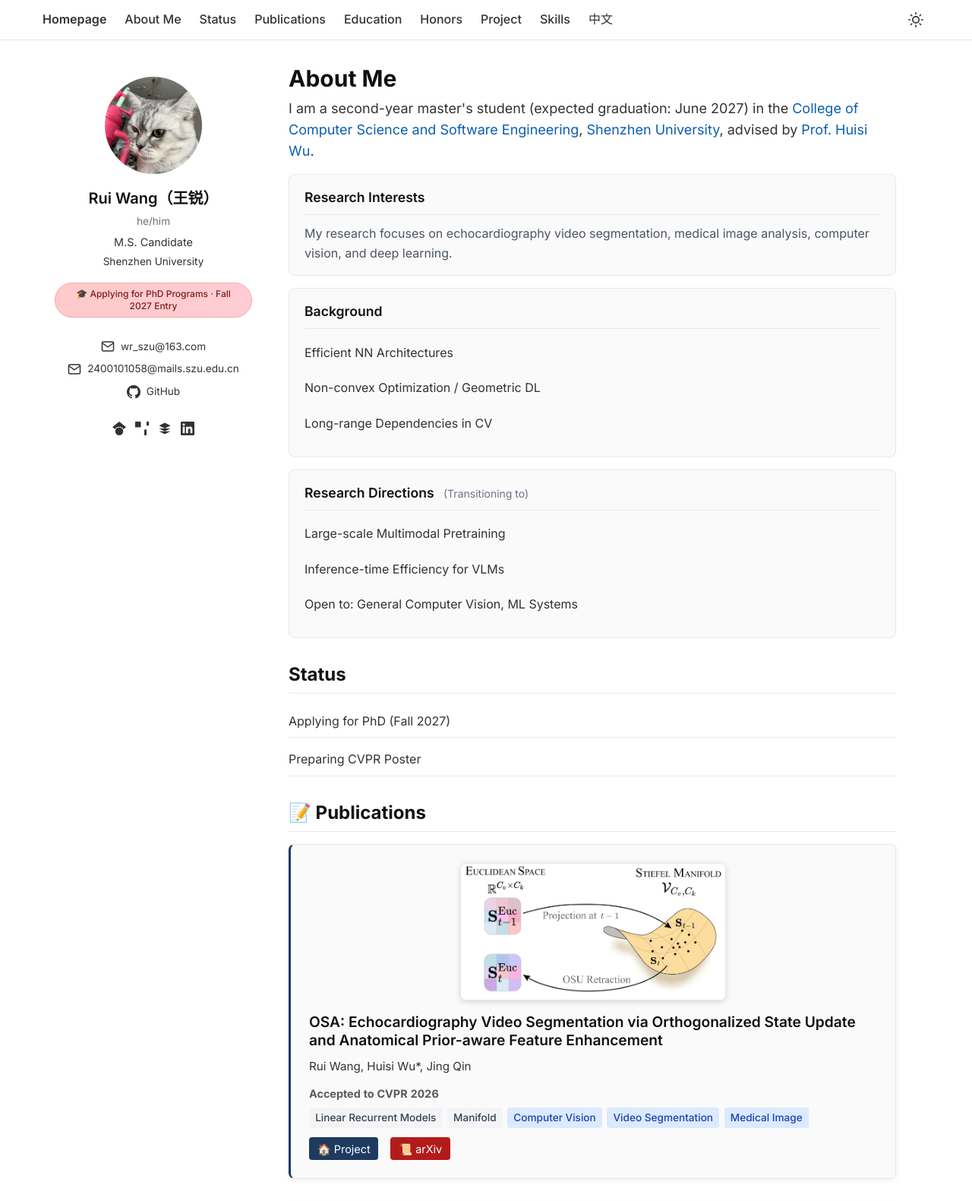
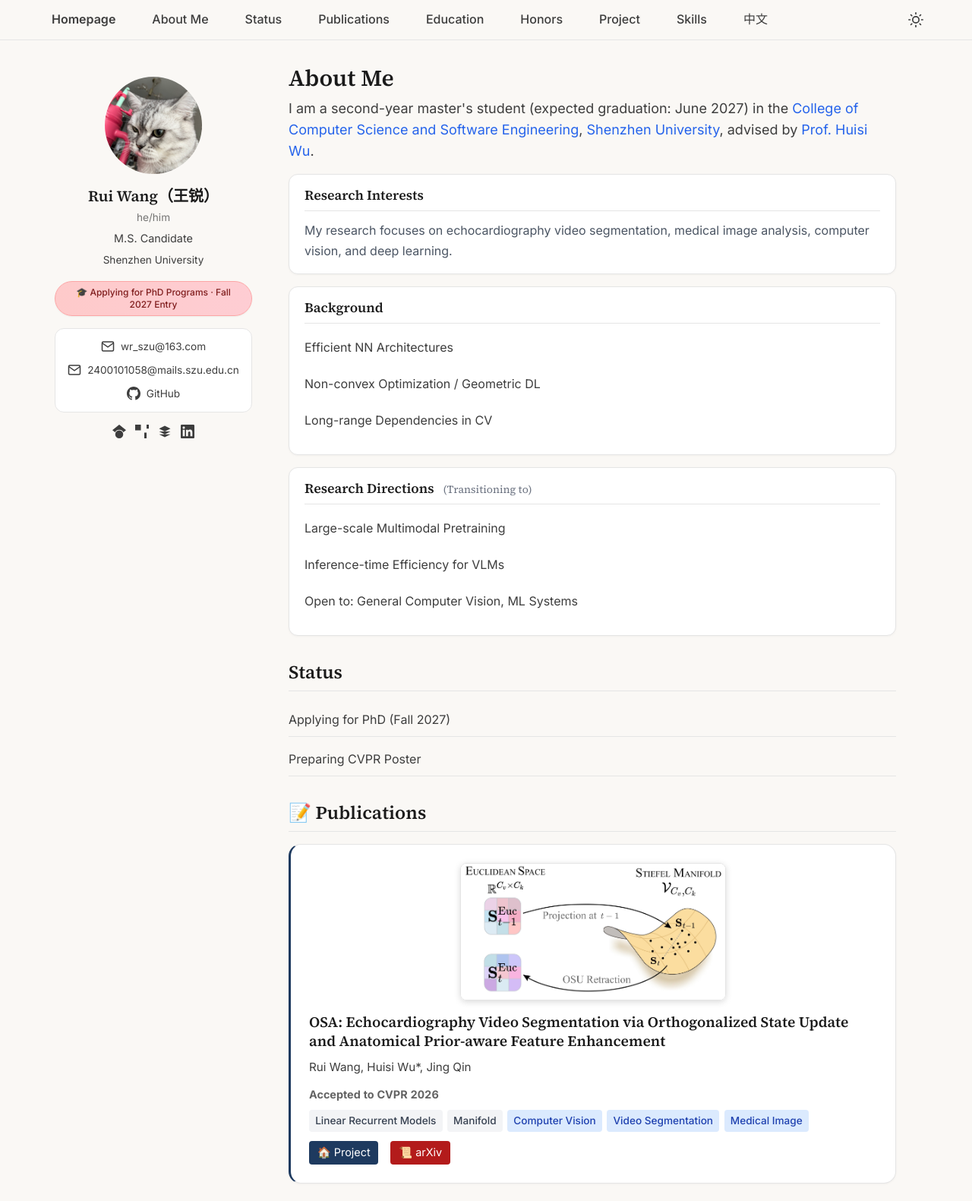
Before and after one commit to wangrui2025/wangrui2025.github.io, an Astro site in the folder astro/: page / in a window 1280 px wide. Shown: the top 1581 px of the page at 76% size. Built offline with nearby package versions, Linux system fonts and the light colour scheme; Astro itself is replaced by a stand-in of ours.

Commit message:
style(global): update color palette and typography to match doc style
- Warm off-white (#FAF8F5) and deep black (#121212) for light/dark mode
- Serif headings (Source Serif 4) with 1.7 line-height
- Softer borders (#E5E5E5 / #2A2A2A) for subtle separation
- Paper cards with 16px rounded corners and minimal shadows
- Navigation links with rounded hover highlight
- Added @tailwindcss/typography plugin for prose styles

```diff
--- a/astro/src/components/Education.astro
+++ b/astro/src/components/Education.astro
@@ -10,7 +10,7 @@ const { type, lang = 'en' } = Astro.props;
 const edu = education[type];
 ---
 
-<div class="education-entry mb-6 pl-4 border-l-[3px] border-paper-accent">
+<div class="education-entry mb-6 p-4 border border-[var(--paper-border)] rounded-xl bg-[var(--paper-bg)] shadow-sm">
   <p class="text-primary flex flex-wrap gap-1">
     <span class="flex-1">{edu.description[lang]}</span>
     <span class="period whitespace-nowrap">{edu.period[lang]}</span>
--- a/astro/src/components/Sidebar.astro
+++ b/astro/src/components/Sidebar.astro
@@ -2,6 +2,6 @@
 // Pure container component - no data fetching, uses slot for content
 ---
 
-<aside class="sidebar sticky top-4">
+<aside class="sidebar sticky top-4 rounded-xl">
   <slot />
 </aside>
--- a/astro/src/styles/global.css
+++ b/astro/src/styles/global.css
@@ -3,16 +3,16 @@
 
 /* ===== CSS Variables for Theming ===== */
 :root {
-  /* Light theme (default) */
-  --bg-color: #ffffff;
-  --text-color: #323232;
-  --heading-color: #111111;
-  --link-color: #0a5eb0;
-  --border-color: #e8e8e8;
-  --masthead-bg: #ffffff;
-  --sidebar-bg: #ffffff;
-  --paper-border: #e8e8e8;
-  --paper-bg: #fafafa;
+  /* Light theme (warm off-white) */
+  --bg-color: #FAF8F5;
+  --text-color: #3d3d3d;
+  --heading-color: #1a1a1a;
+  --link-color: #2563eb;
+  --border-color: #E5E5E5;
+  --masthead-bg: #FAF8F5;
+  --sidebar-bg: #FAF8F5;
+  --paper-border: #E5E5E5;
+  --paper-bg: #FFFFFF;
   --paper-accent: #1e3a5f;
   /* Keyword tag colors */
   --tag-field-bg: #dbeafe;
@@ -23,22 +23,22 @@
   --scholar-badge-bg: #f6f6f6;
   --scholar-badge-count-bg: #ffffff;
   --scholar-icon: #4A90E2;
-  --scholar-badge-text: #323232;
+  --scholar-badge-text: #3d3d3d;
   --scholar-badge-count: #4A90E2;
 }
 
 .dark {
-  /* Dark theme */
-  --bg-color: #1a1a1a;
+  /* Dark theme (deep black) */
+  --bg-color: #121212;
   --text-color: #c9c9c9;
   --heading-color: #e8e8e8;
-  --link-color: #58a6ff;
-  --border-color: #3a3a3a;
-  --masthead-bg: #252525;
-  --sidebar-bg: #252525;
-  --paper-border: #3a3a3a;
-  --paper-bg: #2a2a2a;
-  --paper-accent: #4a7ab8;
+  --link-color: #60a5fa;
+  --border-color: #2A2A2A;
+  --masthead-bg: #121212;
+  --sidebar-bg: #121212;
+  --paper-border: #2A2A2A;
+  --paper-bg: #1E1E1E;
+  --paper-accent: #60a5fa;
   /* Keyword tag colors */
   --tag-field-bg: #1e3a5f;
   --tag-field-text: #93c5fd;
@@ -46,7 +46,7 @@
   --tag-tech-text: #d1d5db;
   /* ScholarBadge colors */
   --scholar-badge-bg: #2d2d2d;
-  --scholar-badge-count-bg: #1a1a1a;
+  --scholar-badge-count-bg: #121212;
   --scholar-icon: #4A90E2;
   --scholar-badge-text: #c9c9c9;
   --scholar-badge-count: #4A90E2;
@@ -58,21 +58,22 @@ html {
 }
 
 body {
-  font-family: 'Inter', 'Source Serif 4', Georgia, serif;
+  font-family: 'Inter', system-ui, -apple-system, sans-serif;
   background-color: var(--bg-color);
   color: var(--text-color);
-  line-height: 1.6;
+  line-height: 1.7;
   margin: 0;
 }
 
 h1, h2, h3, h4, h5, h6 {
   color: var(--heading-color);
-  font-family: 'Inter', system-ui, sans-serif;
+  font-family: 'Source Serif 4', Georgia, serif;
   font-weight: 600;
+  line-height: 1.3;
 }
 
 p {
-  line-height: 1.6;
+  line-height: 1.7;
 }
 
 li {
@@ -190,11 +191,19 @@ a:hover {
 .masthead__menu-item a {
   color: var(--text-color);
   font-weight: 500;
+  padding: 0.375rem 0.75rem;
+  border-radius: 0.375rem;
+  transition: background-color 0.2s ease, color 0.2s ease;
 }
 
 .masthead__menu-item a:hover {
   color: var(--link-color);
+  background-color: rgba(0, 0, 0, 0.05);
   text-decoration: none;
+}
+
+.dark .masthead__menu-item a:hover {
+  background-color: rgba(255, 255, 255, 0.1);
 }
 
 .masthead__menu-home-item a {
@@ -273,8 +282,9 @@ a:hover {
   gap: 0.5rem;
   margin-bottom: 1rem;
   padding: 0.75rem;
-  background: var(--bg-secondary);
-  border-radius: 0.5rem;
+  background: var(--paper-bg);
+  border: 1px solid var(--border-color);
+  border-radius: 0.75rem;
 }
 
 .author-links-primary .author-link {
@@ -322,18 +332,18 @@ a:hover {
   display: flex;
   flex-direction: column;
   border: 1px solid var(--paper-border);
-  border-radius: 8px;
+  border-radius: 16px;
   padding: 1.5em;
   margin-bottom: 2em;
   background: var(--paper-bg);
   border-left: 3px solid var(--paper-accent);
-  box-shadow: 0 2px 8px rgba(0, 0, 0, 0.06);
-  transition: box-shadow 0.3s ease, transform 0.3s ease;
+  box-shadow: 0 1px 3px rgba(0, 0, 0, 0.04);
+  transition: box-shadow 0.2s ease, transform 0.2s ease;
 }
 
 .paper-box:hover {
-  box-shadow: 0 6px 20px rgba(30, 58, 95, 0.12);
-  transform: translateY(-2px) translateX(2px);
+  box-shadow: 0 4px 12px rgba(0, 0, 0, 0.08);
+  transform: translateY(-1px);
 }
 
 .paper-box-image {
@@ -434,22 +444,26 @@ a:hover {
 
 /* ===== Section Styles ===== */
 section {
-  margin-bottom: 2rem;
+  margin-bottom: 2.5rem;
 }
 
 section h2 {
   font-size: 1.5rem;
+  font-family: 'Source Serif 4', Georgia, serif;
+  font-weight: 600;
   border-bottom: 1px solid var(--border-color);
   padding-bottom: 0.5rem;
-  margin-bottom: 1rem;
+  margin-bottom: 1.25rem;
+  color: var(--heading-color);
 }
 
 /* ===== Info Card (About section subsections) ===== */
 .info-card {
   background: var(--paper-bg);
   border: 1px solid var(--border-color);
-  border-radius: 8px;
+  border-radius: 12px;
   padding: 1rem 1.25rem;
+  box-shadow: 0 1px 3px rgba(0, 0, 0, 0.04);
 }
 
 .info-card-title {
--- a/astro/tailwind.config.mjs
+++ b/astro/tailwind.config.mjs
@@ -35,7 +35,29 @@ export default {
         'masthead-bg': 'var(--masthead-bg)',
         'sidebar-bg': 'var(--sidebar-bg)',
       },
+      typography: {
+        DEFAULT: {
+          css: {
+            maxWidth: '800px',
+            lineHeight: '1.7',
+            h1: {
+              fontFamily: '"Source Serif 4", Georgia, serif',
+              fontWeight: '600',
+            },
+            h2: {
+              fontFamily: '"Source Serif 4", Georgia, serif',
+              fontWeight: '600',
+            },
+            h3: {
+              fontFamily: '"Source Serif 4", Georgia, serif',
+              fontWeight: '600',
+            },
+          },
+        },
+      },
     },
   },
-  plugins: [],
+  plugins: [
+    require('@tailwindcss/typography'),
+  ],
 };
```
Also changed, not shown: 1 other file.
